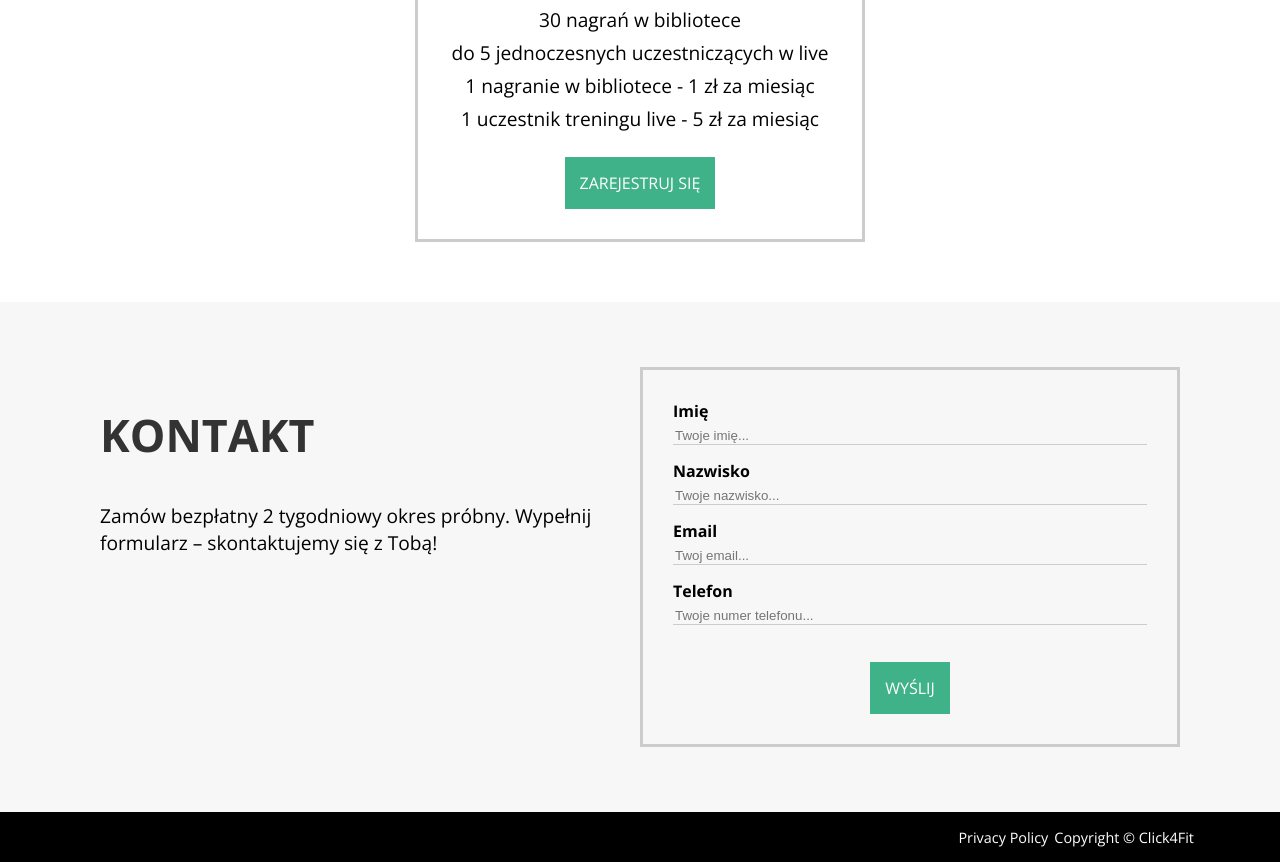
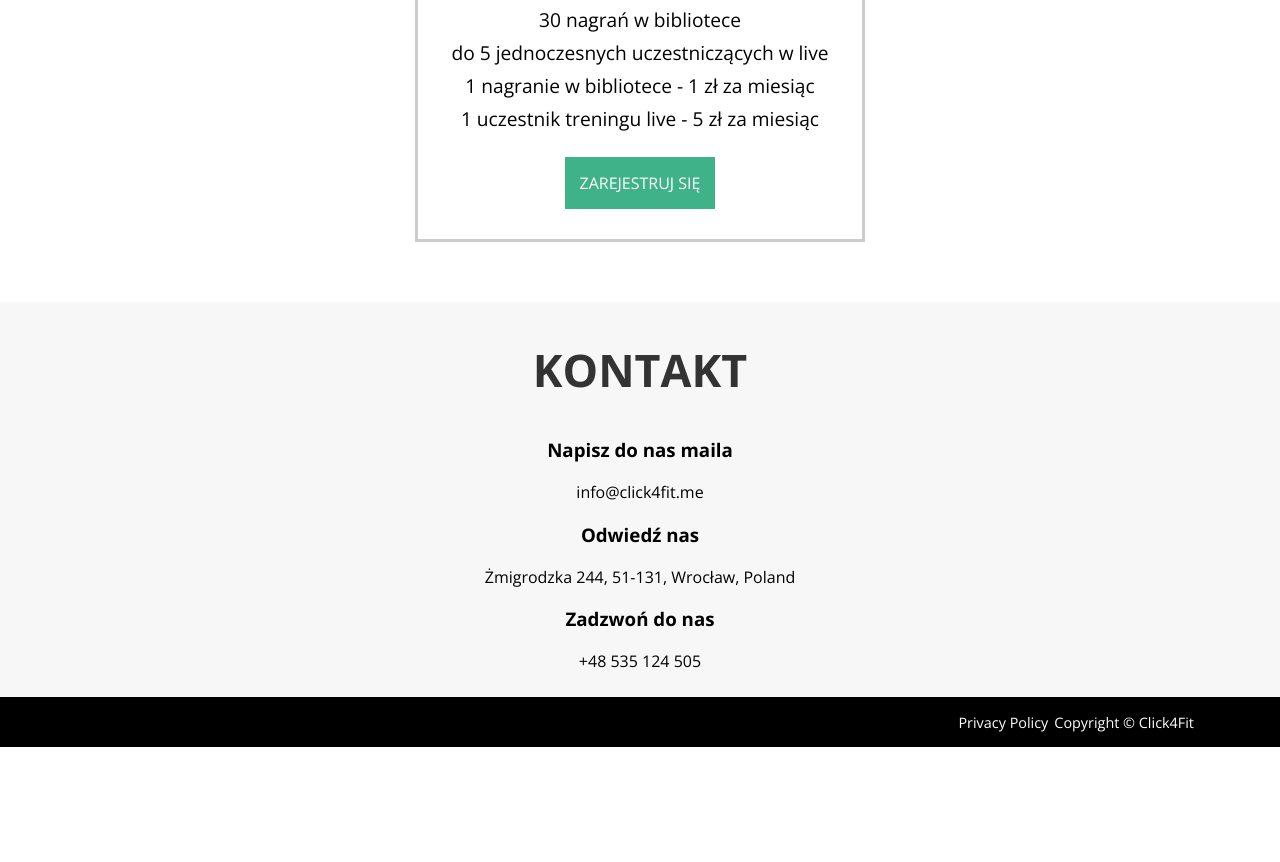
Before and after one commit to MateuszSzostek/Click4fit, a Gatsby site: page / in a window 1280 px wide. Shown: the part 3195-4057 px from the top of the page. After the commit the page ends 3942 px from the top, so only its background shows below. Built offline with nearby package versions, Linux system fonts and the light colour scheme; Gatsby itself is replaced by a stand-in of ours.

Commit message:
Contact Form Removed
Contact form removed, code cleanup

```diff
--- a/src/components/Button.tsx
+++ b/src/components/Button.tsx
@@ -4,10 +4,11 @@ import { PropsWithChildren, useState, useEffect } from "react"
 interface IButtonProps {
   isAnimated?: boolean
   animatedText?: string
+  slug?: string
 }
 
 const Button = (props: PropsWithChildren<IButtonProps>) => {
-  const { children, isAnimated, animatedText } = props
+  const { children, isAnimated, animatedText, slug } = props
   const [animated, setAnimated] = useState<boolean>(false)
   const [buttonText, setButtonText] = useState<string>("")
 
@@ -27,12 +28,12 @@ const Button = (props: PropsWithChildren<IButtonProps>) => {
   return (
     <>
       {isAnimated ? (
-        <a className="animated-button">
+        <a href={slug} className="animated-button">
           <div className="first-text"> {children}</div>
           <div className="second-text">{animatedText}</div>
         </a>
       ) : (
-        <a href="" className="button">
+        <a href={slug} className="button">
           <div className="button-text">{children}</div>
         </a>
       )}
--- a/src/components/ContactForm.tsx
+++ b/src/components/ContactForm.tsx
@@ -5,53 +5,17 @@ const ContactForm = () => {
   return (
     <>
       <section className="gray-background">
-        <div className="double-container">
-          <div className="double-grid">
-            <div>
-              <h2 className="section-title">KONTAKT</h2>
-              <p className="description-text">
-                Zamów bezpłatny 2 tygodniowy okres próbny. Wypełnij formularz –
-                skontaktujemy się z Tobą!
-              </p>
-            </div>
-            <form className="contact-form">
-              <label className="bold-text" htmlFor="name">
-                Imię
-              </label>
-              <input
-                type="text"
-                name="name"
-                placeholder="Twoje imię..."
-              ></input>
-              <label className="bold-text" htmlFor="surname">
-                Nazwisko
-              </label>
-              <input
-                type="text"
-                name="surname"
-                placeholder="Twoje nazwisko..."
-              ></input>
-              <label className="bold-text" htmlFor="email">
-                Email
-              </label>
-              <input
-                type="text"
-                name="email"
-                placeholder="Twoj email..."
-              ></input>
-              <label className="bold-text" htmlFor="phone">
-                Telefon
-              </label>
-              <input
-                type="text"
-                name="phone"
-                placeholder="Twoje numer telefonu..."
-              ></input>
-              <br />
-              <Button>WYŚLIJ</Button>
-            </form>
+        <address>
+          <div className="contact-container">
+            <h2 className="section-title">KONTAKT</h2>
+            <h3 className="bold-text">Napisz do nas maila</h3>
+            <p>info@click4fit.me</p>
+            <h3 className="bold-text">Odwiedź nas</h3>
+            <p>Żmigrodzka 244, 51-131, Wrocław, Poland</p>
+            <h3 className="bold-text">Zadzwoń do nas</h3>
+            <p>+48 535 124 505</p>
           </div>
-        </div>
+        </address>
       </section>
     </>
   )
--- a/src/components/Head.tsx
+++ b/src/components/Head.tsx
@@ -23,7 +23,7 @@ const Head: React.FC<HeadProps> = props => {
   return (
     <Helmet>
       <meta charSet="utf-8" />
-      <title>{data.site.siteMetadata.title + " | " + props.title}</title>
+      <title>{data.site.siteMetadata.title}</title>
       <meta name="keywords" content={props.keywords} />
       <meta name="author" content={props.author} />
       <meta name="description" content={props.description} />
--- a/src/components/Offer.tsx
+++ b/src/components/Offer.tsx
@@ -34,7 +34,11 @@ const Offer = () => {
               <span> 1 uczestnik treningu live - 5 zł za miesiąc</span>
             </div>
             <br />
-            <Button>ZAREJESTRUJ SIĘ</Button>
+            <Button
+              slug={"https://app.click4fit.me/register-to-create-organisation"}
+            >
+              ZAREJESTRUJ SIĘ
+            </Button>
           </div>
         </div>
       </section>
--- a/src/templates/md_post_list.tsx
+++ b/src/templates/md_post_list.tsx
@@ -32,7 +32,6 @@ export const query = graphql`
 
 const Md_post_list = props => {
   const posts = props.data.allMarkdownRemark.edges
-  console.log(posts)
   return (
     <Layout>
       <Head title="" description="" keywords="" author="" />
```
Also changed, not shown: src/css/styles.min.css.
